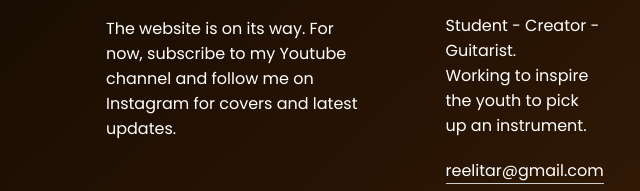
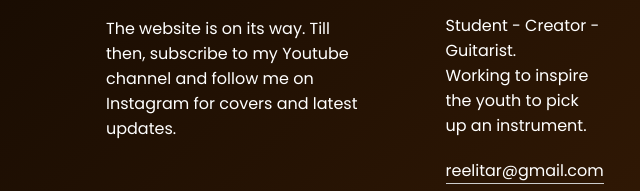
Before and after one commit to aakashkasabekar/reelitar_web, a plain HTML site: page index.html in a window 1280 px wide. Shown: the part 907-1098 px from the top of the page, 0-640 px from the left. Drawn offline with Linux system fonts and the light colour scheme.

Commit message:
Updated some text

```diff
--- a/index.html
+++ b/index.html
@@ -32,7 +32,7 @@
                 <div class="row">
                     <div class="col">
                         <img src="images/reelitar_text.png" class="logo2" alt="">
-                        <p>The website is on its way. For now, subscribe to my Youtube channel and follow me on Instagram for covers and latest updates.</p>
+                        <p>The website is on its way. Till then, subscribe to my Youtube channel and follow me on Instagram for covers and latest updates.</p>
                     </div>
                     <div class="col">
                         <h3>About</h3>
```
